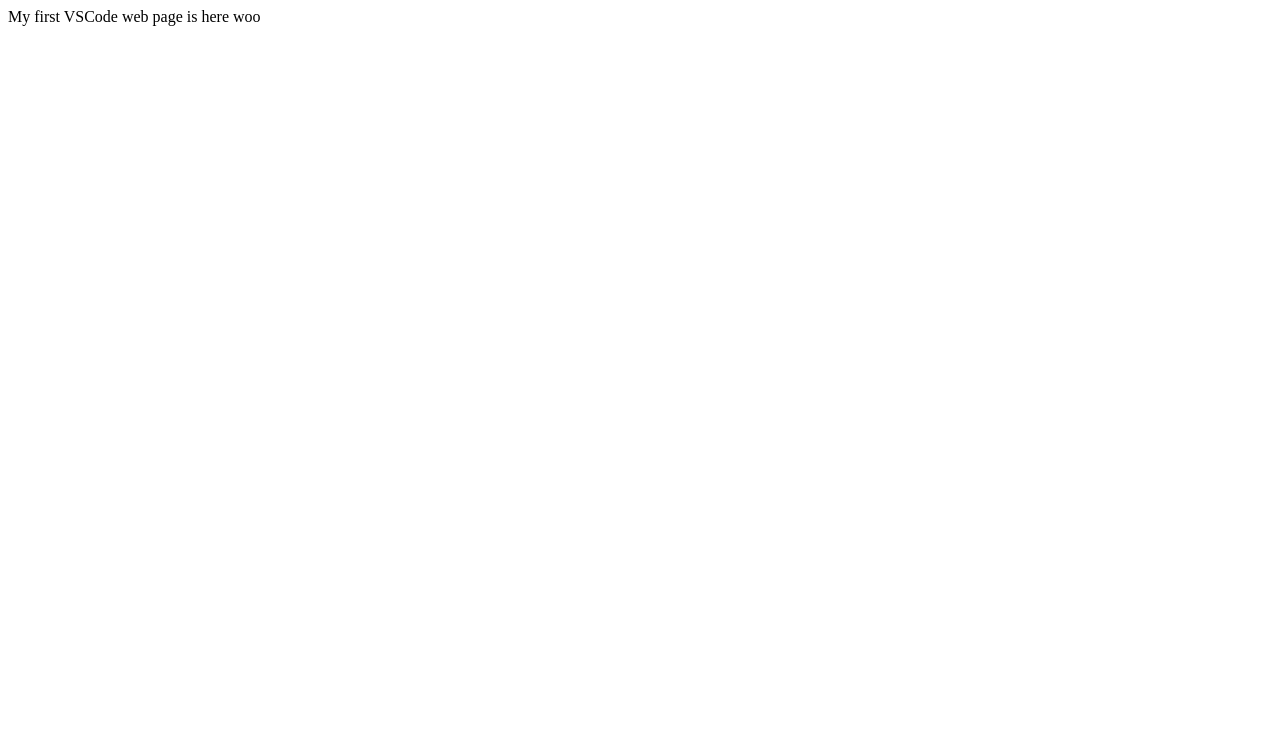
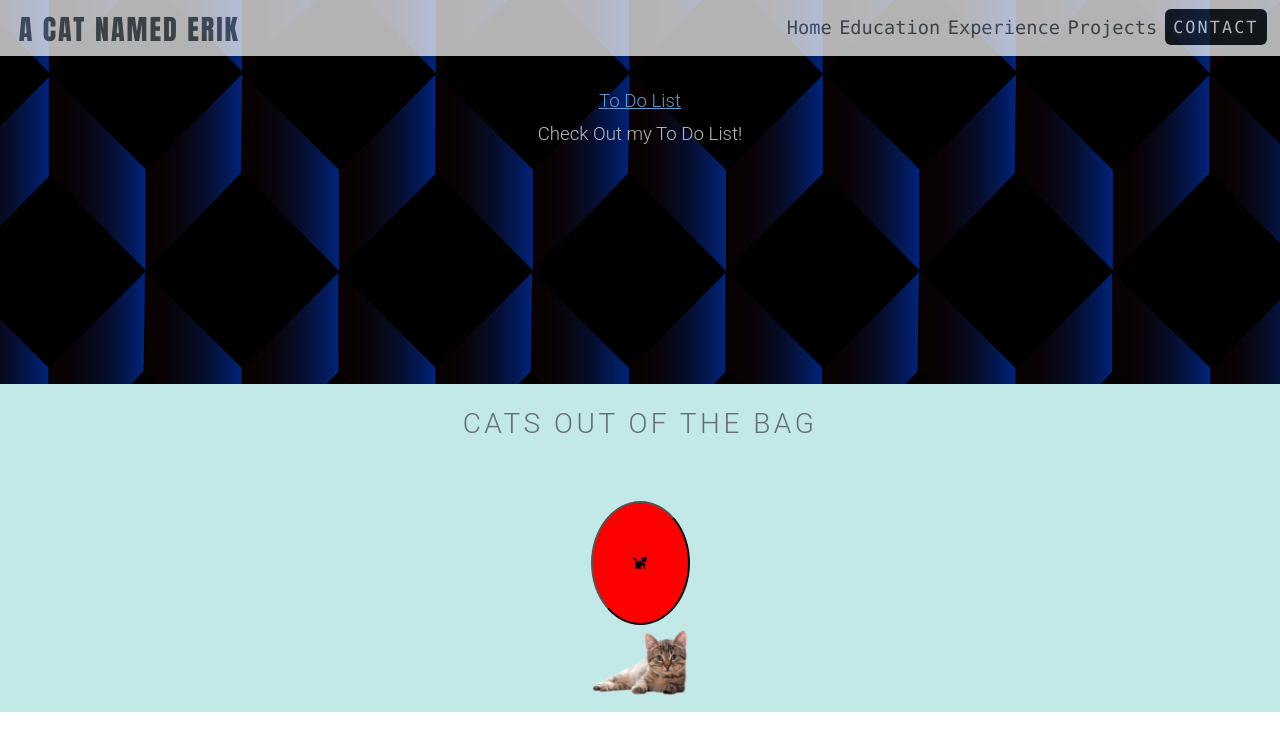
Before and after one commit to bryan-panaccione/guacamole, a plain HTML site: page index.html in a window 1280 px wide. Drawn offline with Linux system fonts and the light colour scheme.

Commit message:
"Cat Generator"

```diff
--- a/index.html
+++ b/index.html
@@ -1,14 +1,55 @@
 <!doctype html>
 <html>
-
 <head>
-    <meta charset="utf-8">
-    <title>Untitled Document</title>
+<meta charset="utf-8">
+<title>Practice Website</title>
+<link rel="stylesheet" href="https://cdnjs.cloudflare.com/ajax/libs/font-awesome/6.0.0-beta2/css/all.min.css" integrity="sha512-YWzhKL2whUzgiheMoBFwW8CKV4qpHQAEuvilg9FAn5VJUDwKZZxkJNuGM4XkWuk94WCrrwslk8yWNGmY1EduTA==" crossorigin="anonymous" referrerpolicy="no-referrer" />
+<link rel="stylesheet" href="styles.css" />
 </head>
 
-<body>
-    <div>My first VSCode web page is here woo</div>
-    <script></script>
+<body class='bodyClass'>
+    <div class="catStart"></div>
+<header class="header" id="header">
+  <h1 id="pageTitle"><a href="https://giphy.com/gifs/computer-cat-wearing-glasses-VbnUQpnihPSIgIXuZv">A Cat Named Erik</a></h1>
+  <nav id="nav">
+    <ul>
+      <li><a href="index.html" class = "button_alt">Home</a></li>
+      <li><a href="https://giphy.com/gifs/computer-cat-wearing-glasses-VbnUQpnihPSIgIXuZv" class = "button_alt">Education</a></li>
+      <li><a href="https://giphy.com/gifs/computer-cat-wearing-glasses-VbnUQpnihPSIgIXuZv" class = "button_alt">Experience</a></li>
+      <li><a href="no-sidebar.html" class = "button_alt">Projects</a></li>
+      <li><a href="#" class="button">Contact</a></li>
+    </ul>
+  </nav>
+</header>
+<div id="topBanner"> <a href="../ION_SDE/todo-page.html">To Do List</a>
+  <p>Check Out my To Do List!</p>
+</div>
+<div id="catApp">
+  <h2>Cats out of the bag</h2>
+  <div class="input_Container">
+    <button class="catButton" ><i class="fa-solid fa-cat"></i></button>
+  </div>
+  <section><img src="images/catPic8.png" alt="cat" width="100"></section>
+</div>
+<footer id="footer">
+<!-- <div class="container">
+    <div class="row double">
+            <h3>Other Projects</h3>
+            <ul class="alt">
+              <li><a href="#">Nascetur nunc varius</a></li>
+              <li><a href="#">Vis faucibus sed tempor</a></li>
+              <li><a href="#">Massa amet lobortis vel</a></li>
+              <li><a href="#">Nascetur nunc varius</a></li>
+            </ul>
+        <h3>Open to work</h3>
+        <p>Software Engineer, Solutions Architect, Technical Project Manager</p>
+        <ul class="icons">
+          <li><a href="https://github.com/bryan-panaccione"><i class="fa-brands fa-github"></i></a></li>
+          <li><a href="https://www.facebook.com/bryan.panaccione"><i class="fa-brands fa-facebook-square"></i></a></li>
+          <li><a href="https://www.linkedin.com/in/bryan-panaccione/"><i class="fa-brands fa-linkedin"></i></a></li>
+        </ul>
+  </div> -->
+</footer>
+<script src="scripts.js"></script>
 </body>
-
 </html>
--- a/scripts.js
+++ b/scripts.js
@@ -0,0 +1,40 @@
+//add selector cat button
+const catButtonClick = document.querySelector('.catButton')
+//const bodyAppender = document.querySelector('.bodyClass')
+const catStarterDiv = document.querySelector('.catStart')
+//const catOnScreen = document.querySelector('.catStartMeow')
+let currentTop = 0;
+let currentLeft = 0;
+const documentHeight = document.documentElement.clientHeight;
+const documentWidth = document.documentElement.clientWidth;
+//eventlistener for catbuttonclick
+
+catButtonClick.addEventListener('click', deleteCat)
+catButtonClick.addEventListener('click', addCat)
+
+//addcat function
+function deleteCat(){
+    document.querySelectorAll('.Meow').forEach(e => e.remove());
+    //let catsOnScreen = document.querySelectorAll('.Meow')
+    //console.log(catsOnScreen)
+    //catsOnScreen.remove()
+    //for (var i = 0; i < catsOnScreen.length; i++) {
+    //must go back to document with document. to effect the element, otherwise it just clears array
+       //delete catsOnScreen[0];
+    //}
+}
+function addCat(){
+    currentTop = Math.floor(Math.random()*documentHeight)+1;
+    currentLeft = Math.floor(Math.random()*documentWidth)+1;
+    let catSelection = Math.floor(Math.random()*10)
+    console.log(currentLeft)
+    catStarterDiv.style.top = currentTop+'px';
+    console.log(catStarterDiv.style.top)
+    catStarterDiv.style.left = currentLeft+'px';
+    let randomCat = document.createElement('div');
+    randomCat.classList.add('Meow');
+    randomCat.innerHTML = `<img src="images/catPic${catSelection}.png" alt="cat" width="100" class="catStart">`;
+    catStarterDiv.appendChild(randomCat);
+}
+
+//<style> .catDiv {position: absolute; top: ${random1}; left: ${random2}; } </style>
--- a/styles.css
+++ b/styles.css
@@ -0,0 +1,274 @@
+.catStart{
+    position: absolute;
+    pointer-events: none;
+    color: deeppink;
+    z-index: 100;
+}
+
+
+#topBanner {
+  background-image: url("images/blueversCrop.png");
+  background-size: cover;
+    background-color: black;
+  background-position: center;
+  background-repeat: no-repeat;
+  color: #d8d8d8;
+  padding: 11em 0;
+  text-align: center;
+  position: relative;
+  width: 100vw;
+  left: 50%;
+  right: 50%;
+  margin-left: -50vw;
+  margin-right: -50vw;
+  margin-top: -10vw;
+}
+body {
+  background: #C2E8E7;
+  font-family: "Roboto", Helvetica, sans-serif;
+  font-size: 14pt;
+  font-weight: 300;
+  line-height: 1.75em;
+}
+a {
+  color: #629DD1;
+  text-decoration: underline;
+}
+a:hover {
+  text-decoration: none;
+}
+p {
+  margin: 0 0 2em 0;
+}
+h1, h2, h3, h4, h5, h6 {
+  color: #666f77;
+  font-weight: 300;
+  line-height: 1em;
+  margin: 0 0 1em 0;
+  text-transform: uppercase;
+  letter-spacing: 0.125em;
+}
+h2 {
+  font-size: 1.5em;
+  line-height: 1.5em;
+    padding-bottom: 1em
+}
+h3 {
+  font-size: 1.25em;
+  line-height: 1.5em;
+}
+h4 {
+  font-size: 1em;
+  line-height: 1.5em;
+}
+h5 {
+  font-size: 0.9em;
+  line-height: 1.5em;
+}
+h6 {
+  font-size: 0.7em;
+  line-height: 1.5em;
+}
+p {
+  color: #bbb;
+  position: relative;
+  margin: 0 0 1.5em 0;
+}
+/* Button */
+.button {
+  -moz-appearance: none;
+  -webkit-appearance: none;
+  -o-appearance: none;
+  -ms-appearance: none;
+  appearance: none;
+  -moz-transition: background-color 0.2s ease-in-out, color 0.2s ease-in-out;
+  -webkit-transition: background-color 0.2s ease-in-out, color 0.2s ease-in-out;
+  -o-transition: background-color 0.2s ease-in-out, color 0.2s ease-in-out;
+  -ms-transition: background-color 0.2s ease-in-out, color 0.2s ease-in-out;
+  transition: background-color 0.2s ease-in-out, color 0.2s ease-in-out;
+  background-color: #192024;
+    font-family: Consolas, "Andale Mono", "Lucida Console", "Lucida Sans Typewriter", Monaco, "Courier New", "monospace";
+  border-radius: 6px;
+  border: 0;
+  color: #ffffff !important;
+  cursor: pointer;
+  font-weight: 300;
+  text-transform: uppercase;
+  letter-spacing: 0.125em;
+  font-size: 0.9em;
+  height: 2.85em;
+  line-height: 2.85em;
+  padding: 0 1.75em;
+  text-align: center;
+  text-decoration: none;
+  white-space: nowrap;
+  text-indent: 0.25em;
+}
+.button:hover {
+  background-color: cornflowerblue;
+    text-decoration: none !important;
+}
+/* Wrapper */
+.wrapper {
+  padding: 6em 0 4em 0;
+}
+.wrapper.style1 {
+  background: #C8E7FF;
+  color: black;
+}
+/* Header */
+#header {
+  background: #fff;
+  color: #555f66;
+  cursor: default;
+  line-height: 3em;
+  height: 3em;
+  left: 0;
+  position: fixed;
+  top: 0;
+  width: 100%;
+  z-index: 10000;
+  box-shadow: 0 0 0.1em 0 rgba(0, 0, 0, 0.25);
+  opacity: 70%;
+  align-items: baseline;
+}
+#nav ul {
+  float: right;
+  padding-right: .5em;
+  line-height: 1em;
+  color: #666f77;
+  font-weight: 300;
+  font-family: Consolas, "Andale Mono", "Lucida Console", "Lucida Sans Typewriter", Monaco, "Courier New", "monospace";
+}
+#nav li {
+  display: inline-block;
+  list-style: none;
+  float: left;
+  padding: 0 .2em 0 .2em;
+    line-height: inherit
+}
+#nav li a {
+  color: #555f66;
+  text-decoration: none;
+    line-height: inherit;
+}
+#nav li a:hover {
+  color: #ECECEC;
+  text-decoration: underline;
+}
+#nav .button {
+  height: 3em;
+  padding: 0.5em;
+  position: relative;
+  top: -0.075em;
+  vertical-align: middle;
+}
+
+#pageTitle {
+  color: #8F0085;
+  font-weight: 500;
+  height: inherit;
+  left: .5em;
+  line-height: inherit;
+  margin: 0;
+  padding: 0;
+  position: absolute;
+
+  float: left;
+}
+#pageTitle a:hover{
+    color: cornflowerblue;
+}
+header h1 a {
+  align-content: center;
+  text-decoration: none;
+  font-size: .75em;
+  font-family: Impact, Haettenschweiler, "Franklin Gothic Bold", "Arial Black", "sans-serif";
+  letter-spacing: 2px;
+  color: #555f66;
+
+}
+
+/*footer */
+
+#footer {
+    padding: 3em;
+    background-color: white;
+    margin: -1em;
+}
+
+#catApp{
+    padding: 1em 0em 1em 0em;
+    text-align: center;
+}
+
+.catButton {
+    background-color: red;
+    line-height: 3em;
+    background-size: 6em 6em;
+    padding: 3em;
+    border-radius: 70%;
+    color:black;
+}
+.catButton:hover {
+    background-color: darkred;
+    line-height: 3em;
+    background-size: 6em 6em;
+    padding: 3em;
+    border-radius: 50%;
+    color:white;
+    transition-duration: .3s;
+}
+
+/*
+#header h1 a {
+  font-size: .75em;
+    text-decoration: none;
+    align-content: center;
+    font-weight: 300;
+    font-family: Impact, Haettenschweiler, "Franklin Gothic Bold", "Arial Black", "sans-serif"
+}
+#header h1 a:hover {
+  font-size: 1.2em;
+  color: blue;
+  transition-duration: 1s;
+}
+#header nav > ul {
+  list-style: none;
+  margin: 0;
+  padding-left: 0;
+    float: right;
+}
+#header nav > ul > li {
+  border-radius: 6px;
+  display: inline-block;
+  margin-left: 2em;
+  padding-left: 0;
+}
+#header nav > ul > li a {
+  -moz-transition: color 0.2s ease-in-out;
+  -webkit-transition: color 0.2s ease-in-out;
+  -o-transition: color 0.2s ease-in-out;
+  -ms-transition: color 0.2s ease-in-out;
+  transition: color 0.2s ease-in-out;
+  color: #555f66;
+  display: inline-block;
+  text-decoration: none;
+}
+#header nav > ul > li a:hover {
+  color: blue;
+  font-weight: bold;
+}
+#header nav > ul > li:first-child {
+  margin-left: 0;
+}
+#header nav > ul > li .button {
+  height: 2.25em;
+  line-height: 2.25em;
+  margin-bottom: 0;
+  padding: 0 1em;
+  position: relative;
+  top: -0.075em;
+  vertical-align: middle;
+}
+*/
```
Also changed, not shown: images/blueversCrop.png (added), images/catPic0.png (added), images/catPic1.png (added), images/catPic2.png (added), images/catPic3.png (added), images/catPic4.png (added), images/catPic5.png (added), images/catPic6.png (added), images/catPic7.png (added), images/catPic8.png (added), images/catPic9.png (added).
